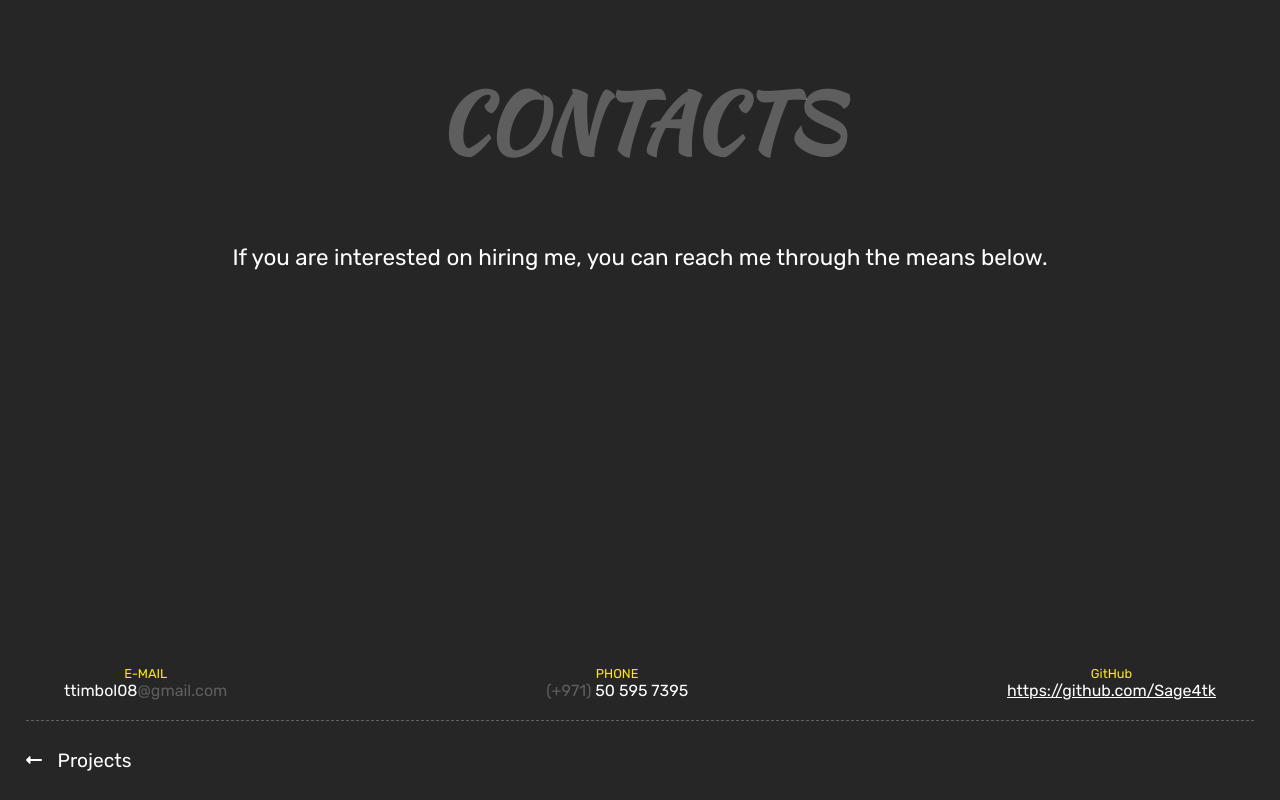
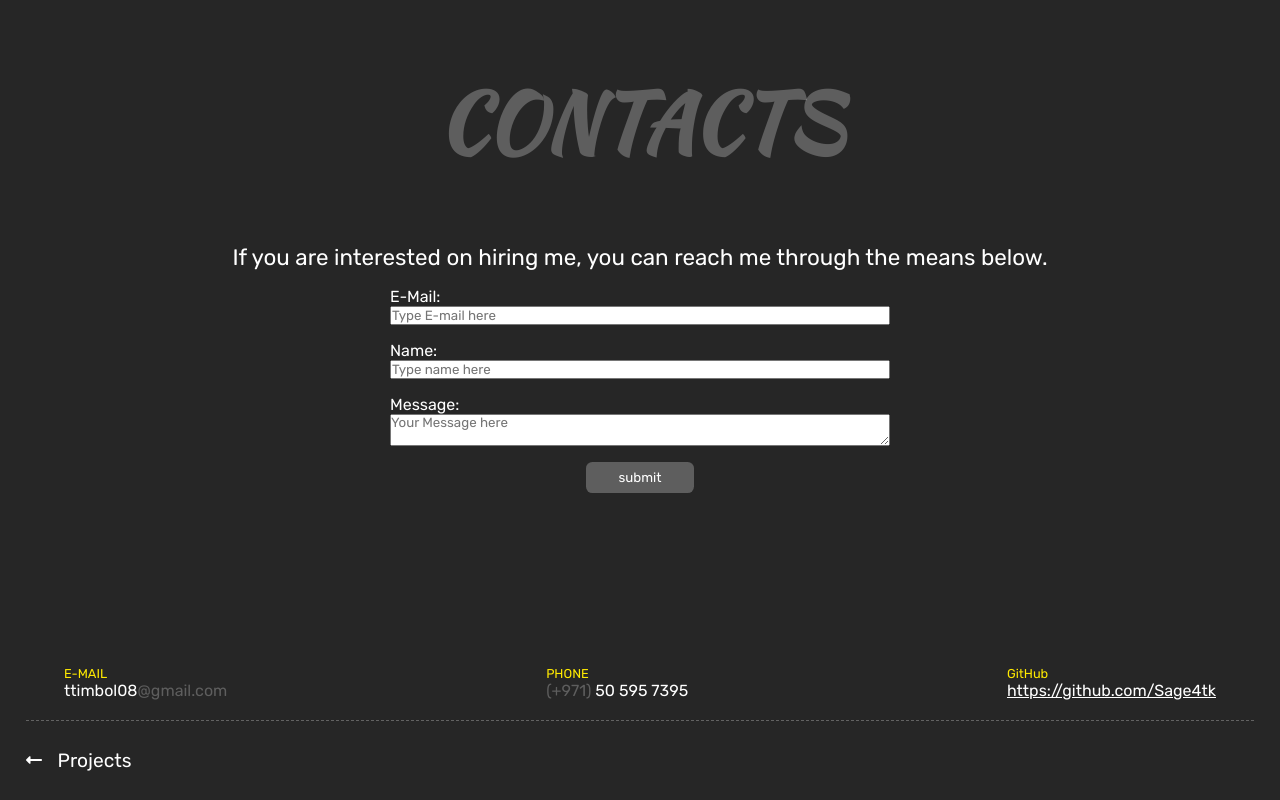
Before and after one commit to Sage4tk/portfolio-v2, a React (Create React App) app: page /contact in a window 1280 px wide. Built offline with nearby package versions, Linux system fonts and the light colour scheme; no server answers.

Commit message:
added email form on contacts page

```diff
--- a/package.json
+++ b/package.json
@@ -6,6 +6,7 @@
     "@testing-library/jest-dom": "^5.14.1",
     "@testing-library/react": "^11.2.7",
     "@testing-library/user-event": "^12.8.3",
+    "emailjs-com": "^3.2.0",
     "node-sass": "^6.0.1",
     "react": "^17.0.2",
     "react-dom": "^17.0.2",
--- a/src/component/Contact.js
+++ b/src/component/Contact.js
@@ -1,11 +1,72 @@
+import React, { useState, useRef } from "react";
+import emailjs from "emailjs-com"
+
 //impport component
 import Footer from './Footer';
 
 export default function Contact() {
+
+    //message has been sent
+    const [sent, setSent] = useState(false)
+
+    //form error notifier
+    const [formError, setFormError] = useState(false);
+
+    //refs
+    const nameRef = useRef();
+    const fieldRef = useRef();
+
+    const Form = (props) => {
+        if (props) return (
+            <div className="sent-box">
+                <p>Message has be sent!</p>
+            </div>
+        )
+
+        return (
+            <form onSubmit={sendEmail}>
+                    <div className="form-control">
+                        <label>E-Mail:</label>
+                        <input placeholder="Type E-mail here" type="email" name="email" className={formError ? "error-border":""} />
+                    </div>
+                    <div className="form-control">
+                        <label>Name:</label>
+                        <input placeholder="Type name here" type="text" name="name" ref={nameRef} className={formError ? "error-border":""} />
+                    </div>
+                    <div className="form-control">
+                        <label>Message:</label>
+                        <textarea placeholder="Your Message here" name="message" ref={fieldRef} className={formError ? "error-border":""} />
+                    </div>
+                    <div className="form-control">
+                        <button type="submit">submit</button>
+                    </div>
+                </form>
+        )
+    }
+
+    const sendEmail = (e) => {
+        e.preventDefault();
+        if (!fieldRef.current.value || !nameRef.current.value) {
+            setFormError(true);
+            setTimeout(() => {
+                setFormError(false);
+            }, 1000)
+        } else {
+            emailjs.sendForm('service_xtqhb5g', 'template_mhh41wy', e.target, 'user_4Yl1rxkDlisuTBcOwiNLW')
+            .then((result) => {
+                e.target.reset();
+                setSent(true);
+            }, (error) => {
+                throw error
+            });
+        }
+    }
+
     return (
         <div className="contact-page">
             <h1>CONTACTS</h1>
-            <p>If you are interested on hiring me, you can reach me through the means below.</p>
+            <p className="contact-page_desc">If you are interested on hiring me, you can reach me through the means below.</p>
+            {Form(sent)}
             <div className="landing-contact">
                 <div>
                     <p>E-MAIL</p>
--- a/src/component/Landing.js
+++ b/src/component/Landing.js
@@ -18,7 +18,7 @@ export default function Landing() {
             <div className="landing-nav">
                 <NavLink to="/about">ABOUT ME</NavLink>
                 <NavLink to="/projects">PROJECTS</NavLink>
-                <NavLink to="/contacts">CONTACT</NavLink>
+                <NavLink to="/contact">CONTACT</NavLink>
             </div>
             <div className="landing-contact">
                 <div>
--- a/src/style.scss
+++ b/src/style.scss
@@ -359,9 +359,62 @@ hr {
     margin-bottom: 4rem;
 }
 
-.contact-page p {
+.contact-page_desc {
     font-size: 1.4rem;
     text-align: center;
+    margin-bottom: 1rem;
+}
+
+.form-control {
+    display: flex;
+    flex-direction: column;
+}
+
+.form-control:not(:last-child) {
+    margin-bottom: 1rem;
+}
+
+form {
+    width: 500px;
+    margin: 0 auto;
+}
+
+button {
+    color: #262626;
+}
+
+textarea {
+    color: #000;
+}
+
+input {
+    color: #000;
+}
+
+button {
+    background: rgba(255, 255, 255, 0.26);
+    color: white;
+    border: none;
+    align-self: center;
+    padding: 0.5rem 2rem;
+    cursor: pointer;
+    border-radius: 0.4rem;
+    &:hover {
+        background: $yellow;
+        color: $main;
+    }
+}
+
+.error-border {
+    animation: error 0.25s infinite;
+}
+
+.sent-box {
+    margin: 4rem 0 0;
+    p {
+        font-size: 1.2rem;
+        text-align: center;
+    }
 }
 
 //404 page
@@ -488,3 +541,12 @@ hr {
         transform: translateX(100vw);
     }
 }
+
+@keyframes error {
+    from {
+        box-shadow: none;
+    }
+    to {
+        box-shadow: 0 0 3px 1px red;
+    }
+}
```
Also changed, not shown: 1 other file (tests, documents, lock files or other folders).
